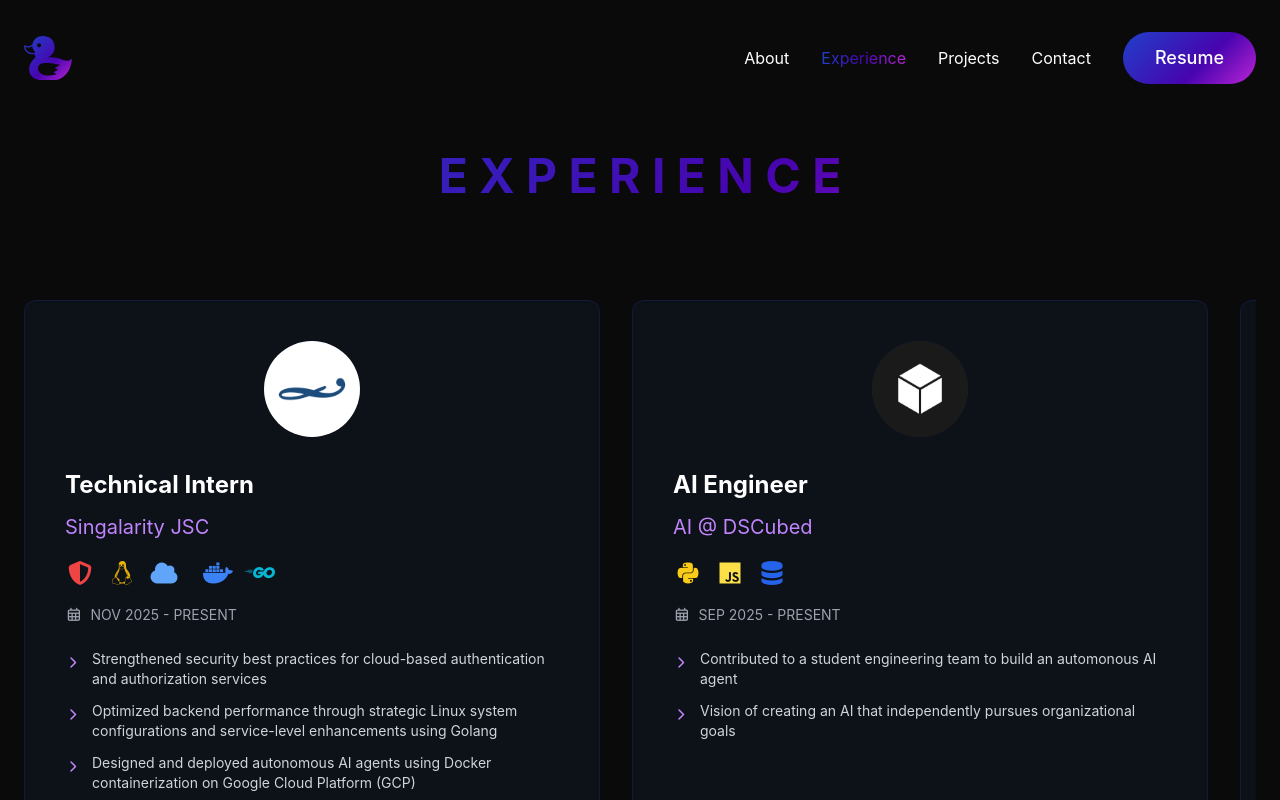
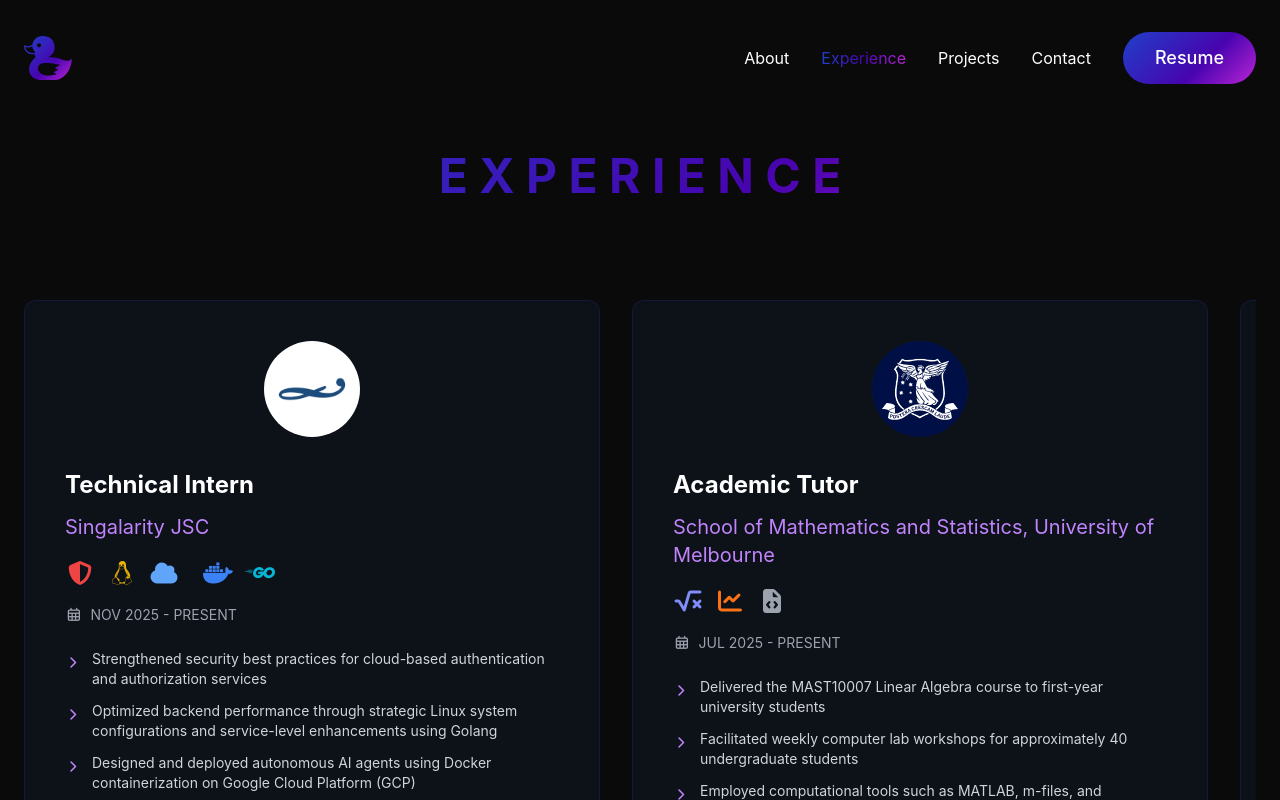
Before and after one commit to chimdienn/duccu-portfolio, a React (Vite) app in the folder client/: page /experience in a window 1280 px wide. Shown: the top 800 px of the page. Built offline with nearby package versions, Linux system fonts and the light colour scheme.

Commit message:
Refined experience

```diff
--- a/client/src/components/pages/Experience.jsx
+++ b/client/src/components/pages/Experience.jsx
@@ -1,6 +1,5 @@
 // Experience Page Component
 import "../../styles/experience.css";
-import ai_ds_cubed_logo from "../../assets/experience/ai_ds_cubed_logo.png";
 import unimelb_logo from "../../assets/experience/unimelb_logo.svg";
 import bws_logo from "../../assets/experience/bws_logo.jpeg";
 import ivsum_logo from "../../assets/experience/ivsum_logo.png";
@@ -18,17 +17,6 @@ const Experience = () => {
         "Strengthened security best practices for cloud-based authentication and authorization services",
         "Optimized backend performance through strategic Linux system configurations and service-level enhancements using Golang",
         "Designed and deployed autonomous AI agents using Docker containerization on Google Cloud Platform (GCP)",
-      ],
-    },
-    {
-      title: "AI Engineer",
-      organization: "AI @ DSCubed",
-      logo: ai_ds_cubed_logo,
-      techStack: ["python", "javascript", "postgresql"],
-      time: "SEP 2025 - PRESENT",
-      description: [
-        "Contributed to a student engineering team to build an automonous AI agent",
-        "Vision of creating an AI that independently pursues organizational goals",
       ],
     },
     {
```
